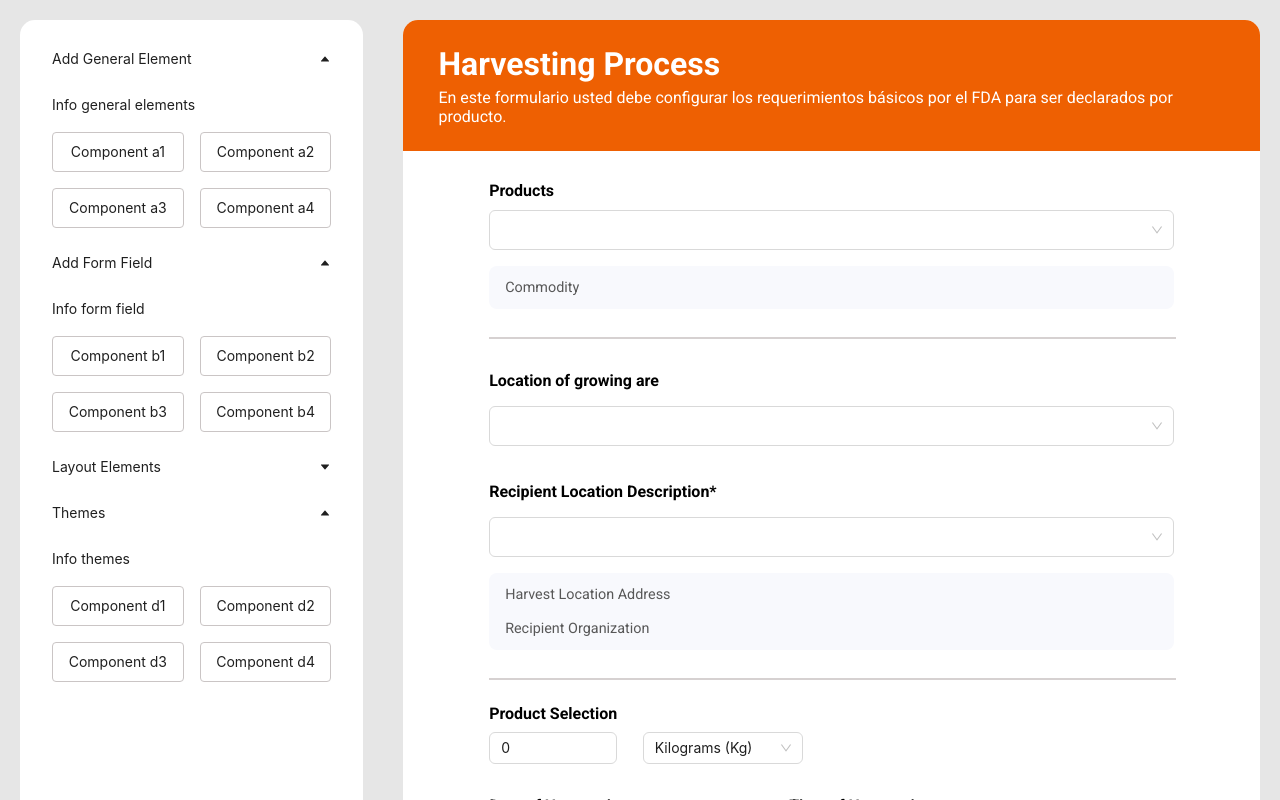
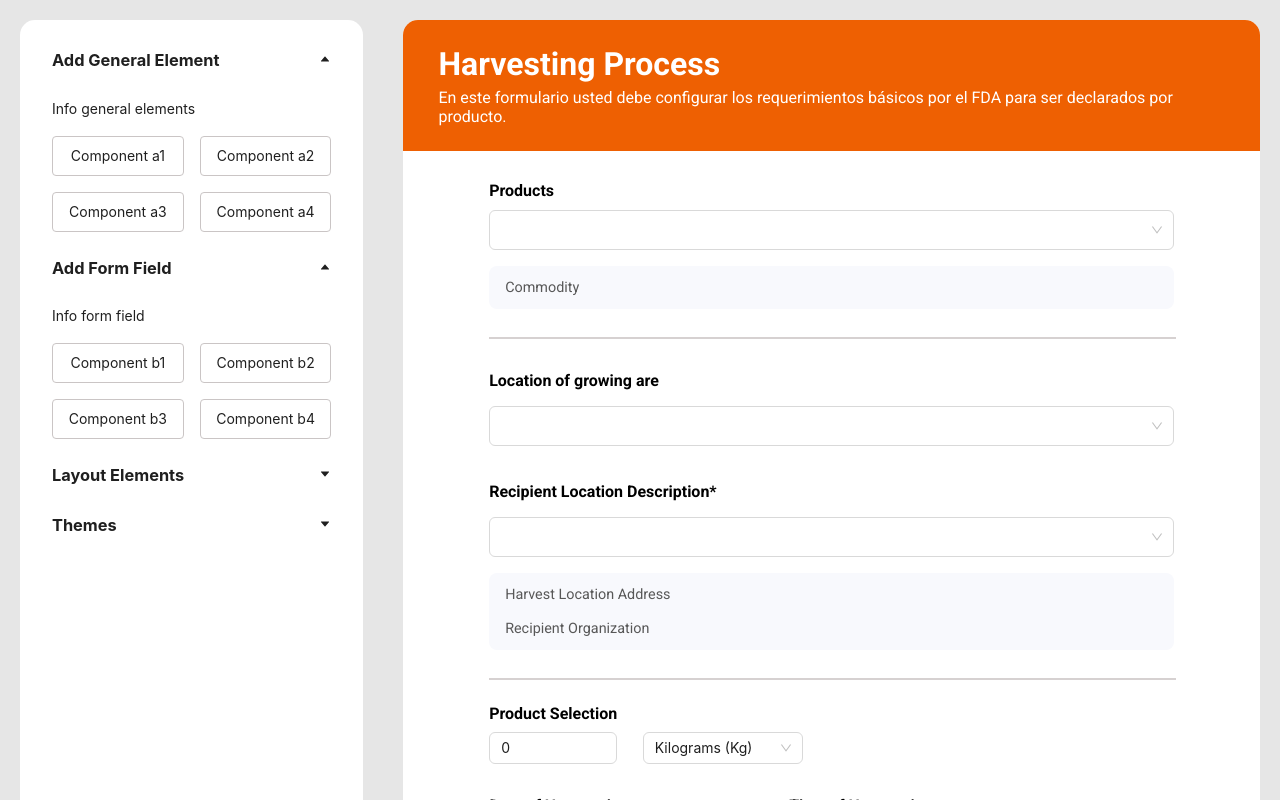
Before and after one commit to Pipeto84/dnd_darwin, a React (Create React App) app: page / in a window 1280 px wide. Shown: the top 800 px of the page. Built offline with nearby package versions, Linux system fonts and the light colour scheme.

Commit message:
title drags bold

```diff
--- a/src/components/Drags.tsx
+++ b/src/components/Drags.tsx
@@ -17,7 +17,7 @@ export const Drags = ({ cards }: Props) => {
   const containerGeneralElements: CollapseProps["items"] = [
     {
       key: "1",
-      label: "Add General Element",
+      label: <h3>Add General Element</h3>,
       children: (
         <>
           <p>Info general elements</p>
@@ -33,7 +33,7 @@ export const Drags = ({ cards }: Props) => {
   const containerformField: CollapseProps["items"] = [
     {
       key: "2",
-      label: "Add Form Field",
+      label: <h3>Add Form Field</h3>,
       children: (
         <>
           <p>Info form field</p>
@@ -49,7 +49,7 @@ export const Drags = ({ cards }: Props) => {
   const containerlayoutFields: CollapseProps["items"] = [
     {
       key: "3",
-      label: "Layout Elements",
+      label: <h3>Layout Elements</h3>,
       children: (
         <>
           <p>Info layout elements</p>
@@ -65,7 +65,7 @@ export const Drags = ({ cards }: Props) => {
   const containerthemes: CollapseProps["items"] = [
     {
       key: "4",
-      label: "Themes",
+      label: <h3>Themes</h3>,
       children: (
         <>
           <p>Info themes</p>
@@ -78,6 +78,9 @@ export const Drags = ({ cards }: Props) => {
       ),
     },
   ];
+  const onChangeA = (value: string) => {
+    console.log("A: ", value);
+  };
 
   return (
     <div className={styles.containerGeneralElements}>
@@ -108,7 +111,6 @@ export const Drags = ({ cards }: Props) => {
         )}
       />
       <Collapse
-        defaultActiveKey={["4"]}
         ghost
         items={containerthemes}
         expandIconPosition="end"
```
